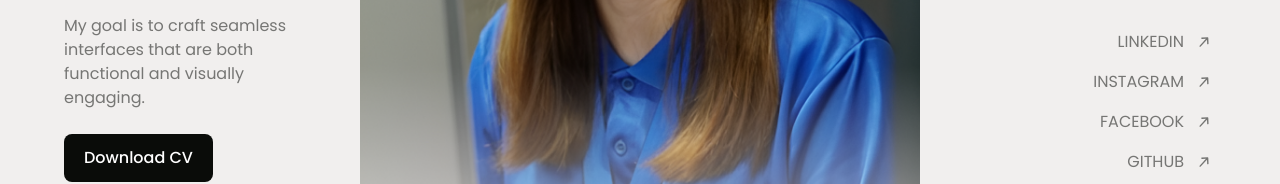
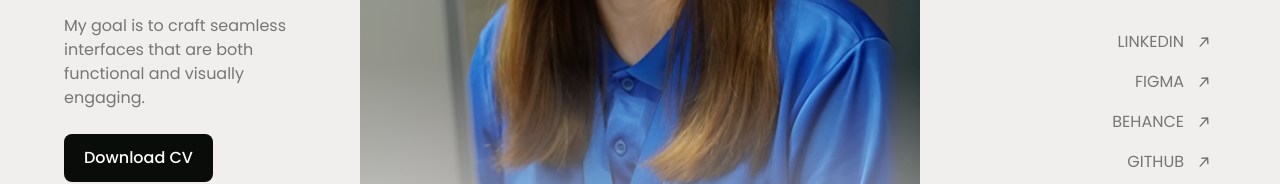
Before and after one commit to rmadayag/rmadayag, a React (Vite) app: page / in a window 1280 px wide. Shown: the part 346-530 px from the top of the page. Built offline with nearby package versions, Linux system fonts and the light colour scheme.

Commit message:
Your commit message

```diff
--- a/src/components/Footer.jsx
+++ b/src/components/Footer.jsx
@@ -6,9 +6,10 @@ import { GoArrowUpRight } from "react-icons/go";
 const Footer = () => {
   const socialLinks = [
     { label: "LINKEDIN", href: "https://www.linkedin.com/in/rheynalyn-madayag-998100242/" },
-    { label: "INSTAGRAM", href: "https://www.instagram.com/" },
-    { label: "FACEBOOK", href: "https://www.facebook.com/" },
+    { label: "FIGMA", href: "https://www.figma.com/design/FhhsMvcQyprSZXCErcCbbX/Figma-Portfolio?node-id=1-11&t=RvemA4lO480GHeaM-1" },
+    { label: "BEHANCE", href: "https://www.behance.net/rheynalmadayag" },
     { label: "GITHUB", href: "https://github.com/rmadayag" },
+
   ];
 
   return (
--- a/src/components/Hero.jsx
+++ b/src/components/Hero.jsx
@@ -6,8 +6,8 @@ import "aos/dist/aos.css";
 
 const socialLinks = [
   { label: "LINKEDIN", href: "https://www.linkedin.com/in/rheynalyn-madayag-998100242/" },
-  { label: "INSTAGRAM", href: "https://www.instagram.com/" },
-  { label: "FACEBOOK", href: "https://www.facebook.com/" },
+  { label: "FIGMA", href: "https://www.figma.com/design/FhhsMvcQyprSZXCErcCbbX/Figma-Portfolio?node-id=1-11&t=RvemA4lO480GHeaM-1" },
+  { label: "BEHANCE", href: "https://www.behance.net/rheynalmadayag" },
   { label: "GITHUB", href: "https://github.com/rmadayag" },
 ];
 
```
